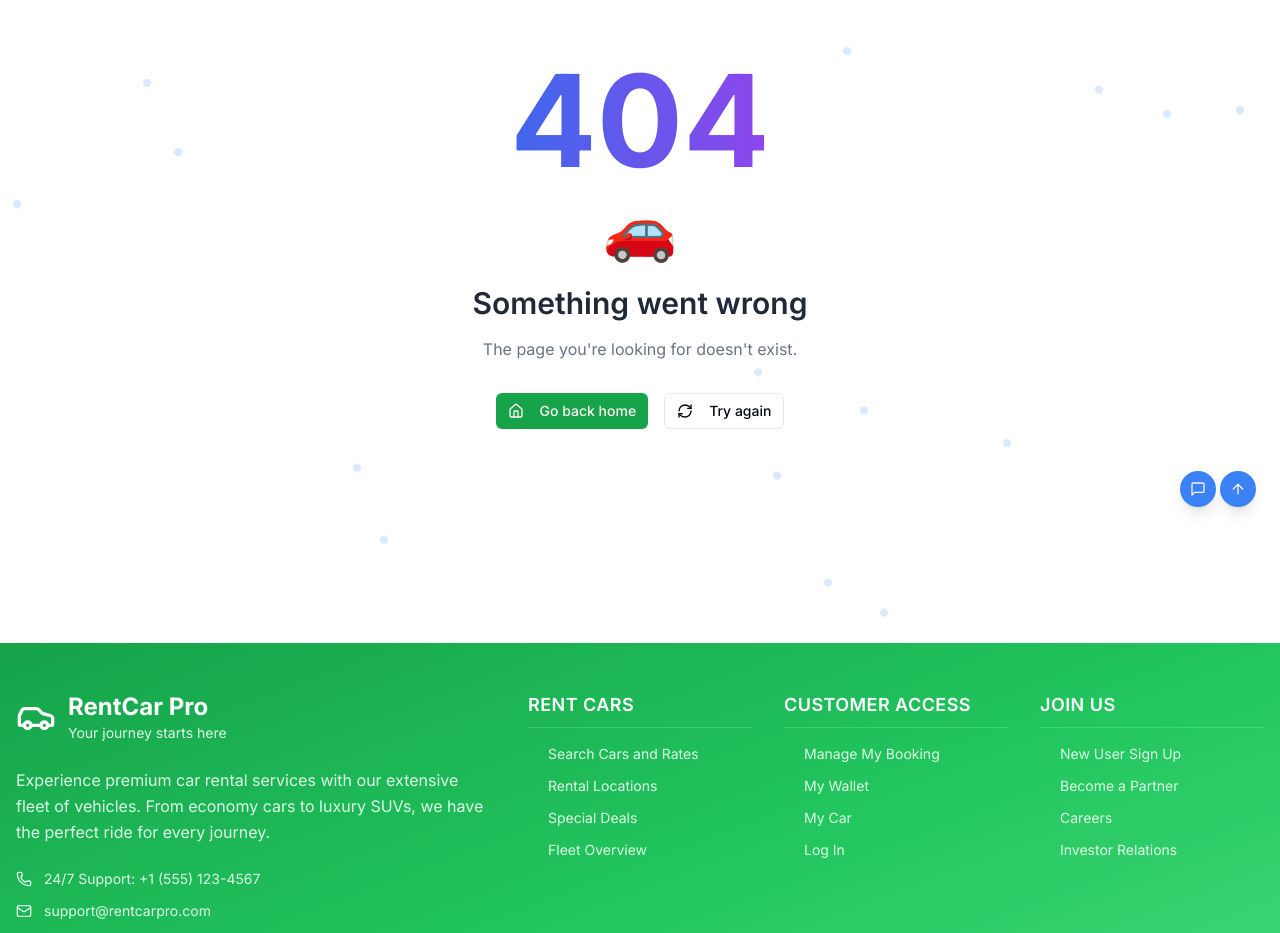
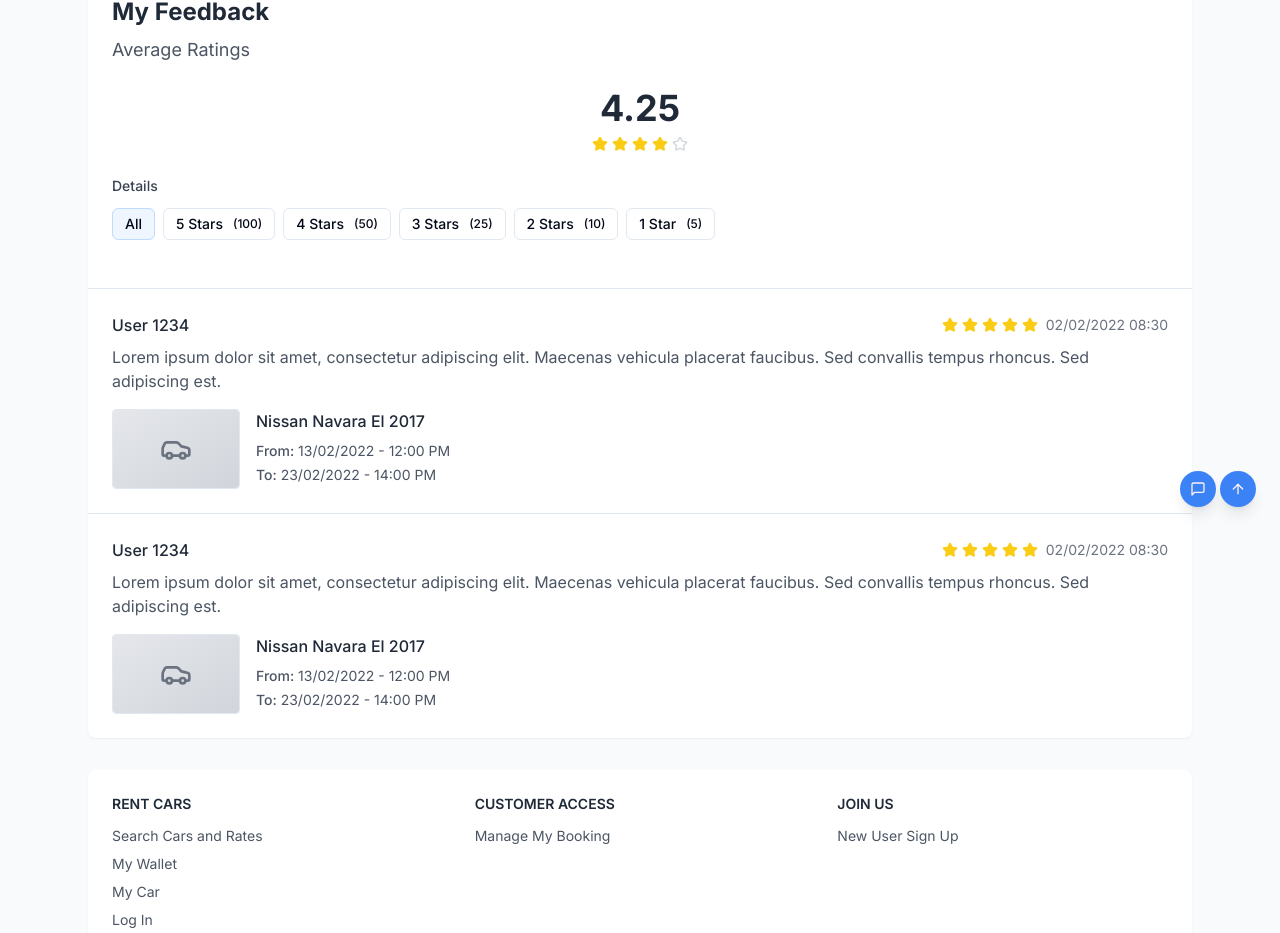
Before and after one commit to tmq3007/CarRental_FrontEnd, a Next.js app in the folder car-rental/: page /user/feedback in a window 1280 px wide. Before the commit this address had no page. Shown: the part 269-1202 px from the top of the page. Built offline with nearby package versions, Linux system fonts and the light colour scheme.

Commit message:
create view feedback report

```diff
--- a/car-rental/src/app/user/edit-car/page.tsx
+++ b/car-rental/src/app/user/edit-car/page.tsx
@@ -5,13 +5,11 @@ import { useParams } from "next/navigation"
 import { useSelector } from "react-redux"
 import { RootState } from "@/lib/store"
 
-export default function EditCarPage() {
+export default function EditCarPage({carId} : {carId:string}) {
     const params = useParams()
     const carIdFromParams = params?.carId as string
 
 
-    const carIdFromStore = useSelector((state: RootState) => state.car?.id)
-    const carId = carIdFromParams || carIdFromStore || ""
 
     if (isNaN(Number(carId))) {
         return (
--- /dev/null
+++ b/car-rental/src/app/user/feedback/feedback-page.tsx
@@ -0,0 +1,183 @@
+import { Button } from "@/components/ui/button"
+import { Star, User, ChevronDown, Car } from "lucide-react"
+
+export default function Component() {
+    const renderStars = (rating: number) => {
+        return Array.from({ length: 5 }, (_, i) => (
+            <Star key={i} className={`w-4 h-4 ${i < rating ? "fill-yellow-400 text-yellow-400" : "text-gray-300"}`} />
+        ))
+    }
+
+    const feedbackData = [
+        {
+            id: 1,
+            user: "User 1234",
+            rating: 5,
+            date: "02/02/2022 08:30",
+            feedback:
+                "Lorem ipsum dolor sit amet, consectetur adipiscing elit. Maecenas vehicula placerat faucibus. Sed convallis tempus rhoncus. Sed adipiscing est.",
+            car: "Nissan Navara El 2017",
+            rentalFrom: "13/02/2022 - 12:00 PM",
+            rentalTo: "23/02/2022 - 14:00 PM",
+        },
+        {
+            id: 2,
+            user: "User 1234",
+            rating: 5,
+            date: "02/02/2022 08:30",
+            feedback:
+                "Lorem ipsum dolor sit amet, consectetur adipiscing elit. Maecenas vehicula placerat faucibus. Sed convallis tempus rhoncus. Sed adipiscing est.",
+            car: "Nissan Navara El 2017",
+            rentalFrom: "13/02/2022 - 12:00 PM",
+            rentalTo: "23/02/2022 - 14:00 PM",
+        },
+    ]
+
+    return (
+        <div className="min-h-screen bg-gray-50">
+            {/* Header */}
+            <header className="bg-gray-600 text-white p-4">
+                <div className="flex items-center justify-between max-w-6xl mx-auto">
+                    <div className="flex items-center gap-2">
+                        <Car className="w-6 h-6" />
+                        <span className="text-lg font-semibold">Rent a car today!</span>
+                    </div>
+                    <div className="flex items-center gap-4">
+                        <Button variant="ghost" className="text-white hover:text-gray-200">
+                            ABOUT US
+                        </Button>
+                        <div className="flex items-center gap-2">
+                            <User className="w-4 h-4" />
+                            <span>Welcome, An</span>
+                            <ChevronDown className="w-4 h-4" />
+                        </div>
+                    </div>
+                </div>
+            </header>
+
+            {/* Breadcrumb */}
+            <div className="bg-white border-b px-4 py-2">
+                <div className="max-w-6xl mx-auto text-sm text-gray-600">Home {">"} My Reports</div>
+            </div>
+
+            {/* Main Content */}
+            <div className="max-w-6xl mx-auto p-6">
+                <div className="bg-white rounded-lg shadow-sm">
+                    {/* Header Section */}
+                    <div className="p-6 border-b">
+                        <h1 className="text-2xl font-bold text-gray-800 mb-2">My Feedback</h1>
+                        <h2 className="text-lg text-gray-600 mb-6">Average Ratings</h2>
+
+                        {/* Average Rating Display */}
+                        <div className="text-center mb-6">
+                            <div className="text-4xl font-bold text-gray-800 mb-2">4.25</div>
+                            <div className="flex justify-center gap-1 mb-4">{renderStars(4)}</div>
+                        </div>
+
+                        {/* Filter Buttons */}
+                        <div className="mb-6">
+                            <h3 className="text-sm font-medium text-gray-700 mb-3">Details</h3>
+                            <div className="flex gap-2 flex-wrap">
+                                <Button variant="outline" size="sm" className="bg-blue-50 border-blue-200">
+                                    All
+                                </Button>
+                                <Button variant="outline" size="sm">
+                                    5 Stars
+                                    <span className="ml-1 text-xs">(100)</span>
+                                </Button>
+                                <Button variant="outline" size="sm">
+                                    4 Stars
+                                    <span className="ml-1 text-xs">(50)</span>
+                                </Button>
+                                <Button variant="outline" size="sm">
+                                    3 Stars
+                                    <span className="ml-1 text-xs">(25)</span>
+                                </Button>
+                                <Button variant="outline" size="sm">
+                                    2 Stars
+                                    <span className="ml-1 text-xs">(10)</span>
+                                </Button>
+                                <Button variant="outline" size="sm">
+                                    1 Star
+                                    <span className="ml-1 text-xs">(5)</span>
+                                </Button>
+                            </div>
+                        </div>
+                    </div>
+
+                    {/* Feedback List */}
+                    <div className="divide-y">
+                        {feedbackData.map((feedback) => (
+                            <div key={feedback.id} className="p-6">
+                                <div className="flex items-start gap-4">
+                                    {/* User Avatar */}
+
+
+                                    {/* Content */}
+                                    <div className="flex-1">
+                                        <div className="flex items-center justify-between mb-2">
+                                            <span className="font-medium text-gray-800">{feedback.user}</span>
+                                            <div className="flex items-center gap-2">
+                                                <div className="flex gap-1">{renderStars(feedback.rating)}</div>
+                                                <span className="text-sm text-gray-500">{feedback.date}</span>
+                                            </div>
+                                        </div>
+
+                                        <p className="text-gray-600 mb-4">{feedback.feedback}</p>
+
+                                        {/* Car Details */}
+                                        <div className="flex gap-4">
+                                            <div className="w-32 h-20 bg-gray-100 rounded border flex items-center justify-center">
+                                                <div className="w-full h-full bg-gradient-to-br from-gray-200 to-gray-300 rounded flex items-center justify-center">
+                                                    <Car className="w-8 h-8 text-gray-500" />
+                                                </div>
+                                            </div>
+                                            <div className="flex-1">
+                                                <h4 className="font-medium text-gray-800 mb-2">{feedback.car}</h4>
+                                                <div className="text-sm text-gray-600 space-y-1">
+                                                    <div>
+                                                        <span className="font-medium">From:</span> {feedback.rentalFrom}
+                                                    </div>
+                                                    <div>
+                                                        <span className="font-medium">To:</span> {feedback.rentalTo}
+                                                    </div>
+                                                </div>
+                                            </div>
+                                        </div>
+                                    </div>
+                                </div>
+                            </div>
+                        ))}
+                    </div>
+                </div>
+
+                {/* Footer */}
+                <footer className="mt-8 bg-white rounded-lg shadow-sm p-6">
+                    <div className="grid grid-cols-1 md:grid-cols-3 gap-8 text-sm">
+                        <div>
+                            <h3 className="font-semibold text-gray-800 mb-3">RENT CARS</h3>
+                            <ul className="space-y-2 text-gray-600">
+                                <li>Search Cars and Rates</li>
+                                <li>My Wallet</li>
+                                <li>My Car</li>
+                                <li>Log In</li>
+                            </ul>
+                        </div>
+                        <div>
+                            <h3 className="font-semibold text-gray-800 mb-3">CUSTOMER ACCESS</h3>
+                            <ul className="space-y-2 text-gray-600">
+                                <li>Manage My Booking</li>
+                            </ul>
+                        </div>
+                        <div>
+                            <h3 className="font-semibold text-gray-800 mb-3">JOIN US</h3>
+                            <ul className="space-y-2 text-gray-600">
+                                <li>New User Sign Up</li>
+                            </ul>
+                        </div>
+                    </div>
+                </footer>
+            </div>
+        </div>
+    )
+}
--- /dev/null
+++ b/car-rental/src/app/user/feedback/page.tsx
@@ -0,0 +1,8 @@
+'use client'
+
+
+import Component from "@/app/user/feedback/feedback-page";
+
+export default function Page() {
+    return <Component />
+}
--- a/car-rental/src/app/user/my-car/[carId]/page.tsx
+++ b/car-rental/src/app/user/my-car/[carId]/page.tsx
@@ -8,8 +8,7 @@ import {CarInfoHeader} from "@/components/car/car-detail/car-info-header";
 import {BasicInformationTab} from "@/components/car/car-detail/basic-information-tab";
 import {DetailsTab} from "@/components/car/car-detail/details-tab";
 import {TermsOfUseTab} from "@/components/car/car-detail/terms-of-use-tab";
-import {useGetCarDetailQuery} from "@/lib/services/car-api";
-import NoResult from "@/components/common/no-result";
+ import NoResult from "@/components/common/no-result";
 import CarDetailsPageSkeleton from "@/components/skeleton/car-detail-skeleton";
 
 export default function MyCarDetailsPage({ params }: { params: { carId: string } }) {
```
